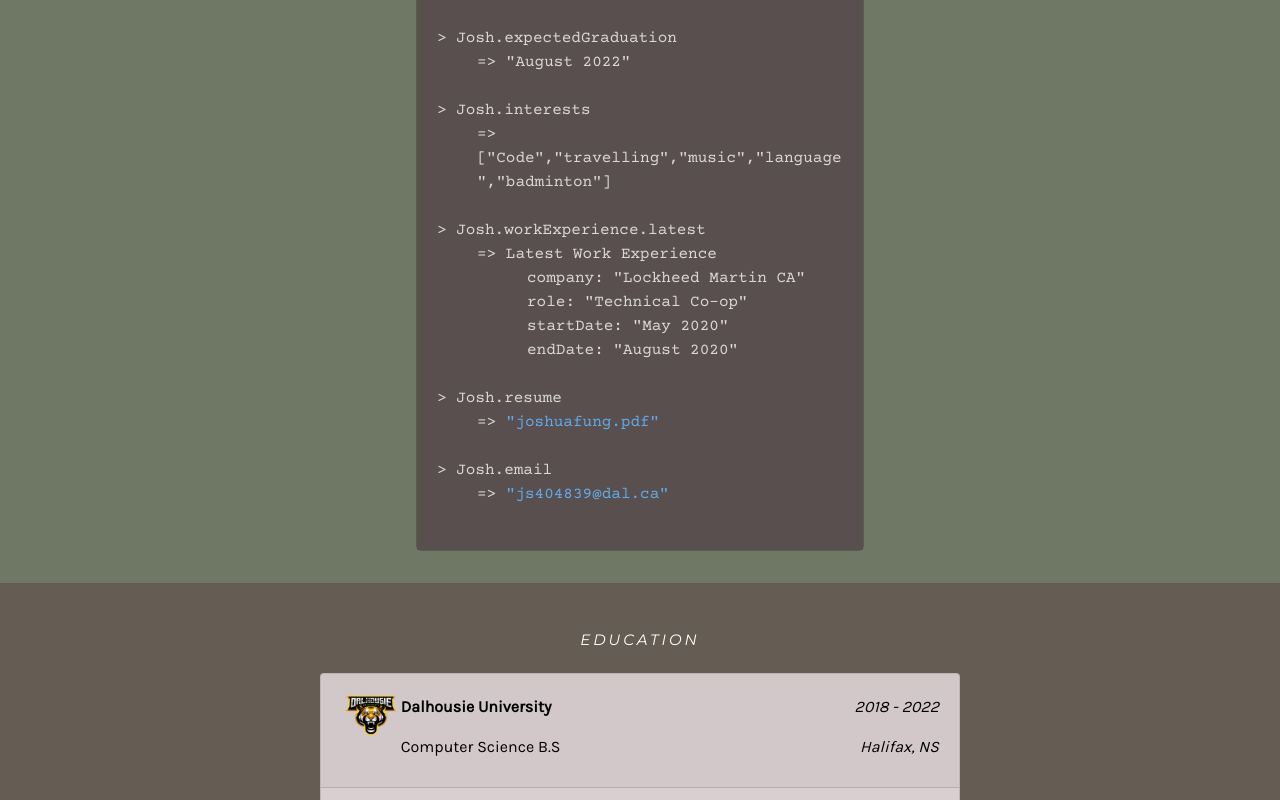
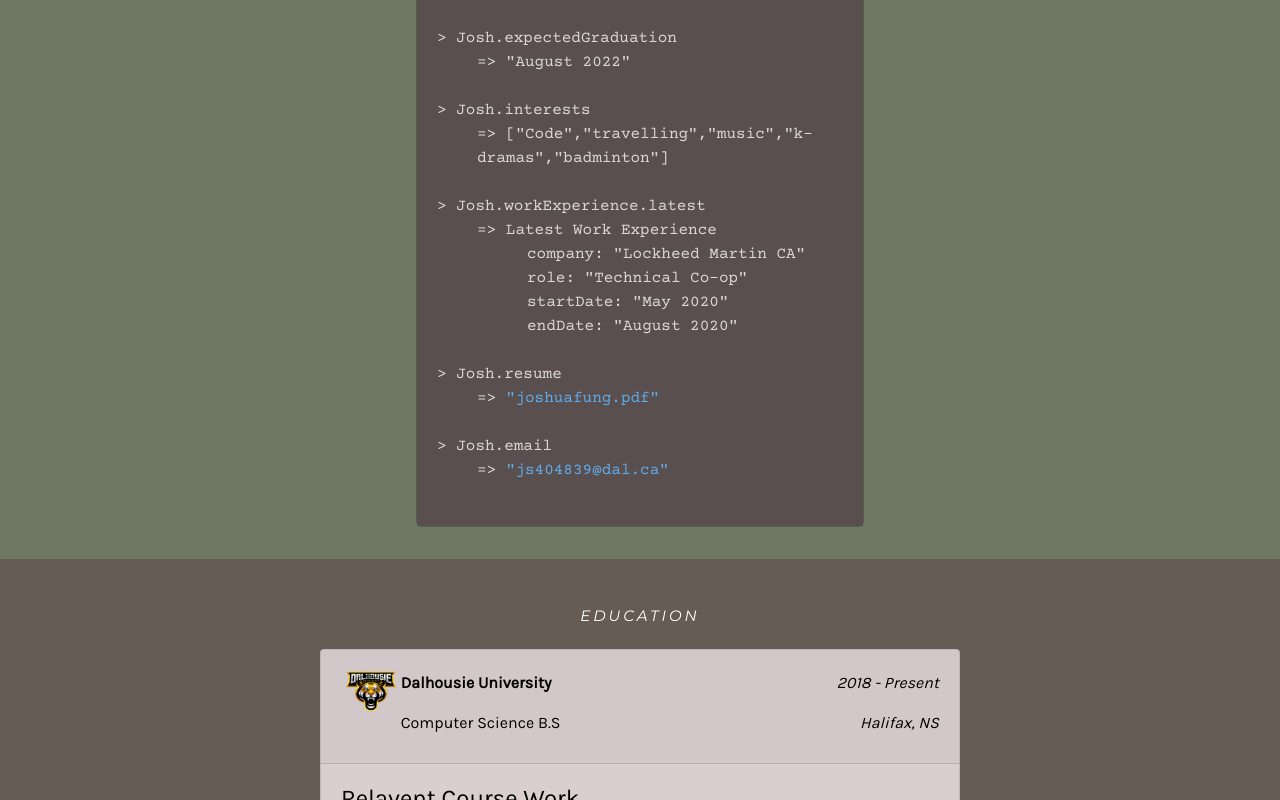
Before and after one commit to Plump-Panda/PersonalReactWebsite, a React (Create React App) app: page / in a window 1280 px wide. Shown: the part 380-1180 px from the top of the page. Built offline with nearby package versions, Linux system fonts and the light colour scheme.

Commit message:
More little changes to make it look better

```diff
--- a/src/components/courses.component.js
+++ b/src/components/courses.component.js
@@ -19,7 +19,7 @@ export default class Courses extends Component{
                                 <p>Computer Science B.S</p>
                             </section>
                             <section className="headerSection">
-                                <p style={{textAlign: "right"}}><i>2018 - 2022</i></p>
+                                <p style={{textAlign: "right"}}><i>2018 - Present</i></p>
                                 <p style={{textAlign: "right"}}><i>Halifax, NS</i></p>
                             </section>
                         </div>
--- a/src/components/experience.component.js
+++ b/src/components/experience.component.js
@@ -46,7 +46,7 @@ export default class Experience extends Component{
                             Worked in a team of 5 to develop a webpage from scratch using HTML5, CSS3, and Javascript.
                             Communicated effectively between app dev team and supervisor to ensure consistency across platforms.
                         </Card.Text>
-                        <section className="codeType" style={{marginTop: '75px'}}>
+                        <section className="codeType" style={{marginTop: '55px'}}>
                             <p className="codeTag">HTML</p><p className="codeTag">CSS</p><p className="codeTag">Javascript</p><p className="codeTag" id="green">Git</p>
                         </section>
                         </Card.Body>
@@ -70,9 +70,6 @@ export default class Experience extends Component{
                             <p className="codeTag" id="green">React</p><p className="codeTag" id="green">Bootstrap</p>
                         </section>
                         </Card.Body>
-                        <Card.Footer>
-                        <small className="text-muted">Created Sept 2020</small>
-                        </Card.Footer>
                     </Card>
                     <Card className="experienceCard">
                         <Card.Header style={{fontSize: '1.5em'}}>Fun Project!~</Card.Header>
@@ -89,9 +86,6 @@ export default class Experience extends Component{
                             <p className="codeTag" id="green">React</p><p className="codeTag" id="green">Bootstrap</p>
                         </section>
                         </Card.Body>
-                        <Card.Footer>
-                        <small className="text-muted">Created Sept 2020</small>
-                        </Card.Footer>
                     </Card>
                 </CardDeck>
                 <Card id="githubCard">
--- a/src/components/intro.component.js
+++ b/src/components/intro.component.js
@@ -22,7 +22,7 @@ export default class Intro extends Component{
                                     <ul>=> "August 2022"</ul>
                                     <br/>
                                 <li>> Josh.interests</li>
-                                    <ul>=> ["Code","travelling","music","language","badminton"]</ul>
+                                    <ul>=> ["Code","travelling","music","k-dramas","badminton"]</ul>
                                     <br/>
                                 <li>> Josh.workExperience.latest</li>
                                     <ul>=> Latest Work Experience</ul>
```
Also changed, not shown: src/images/react.png (deleted), src/images/ship.jpg (deleted).
